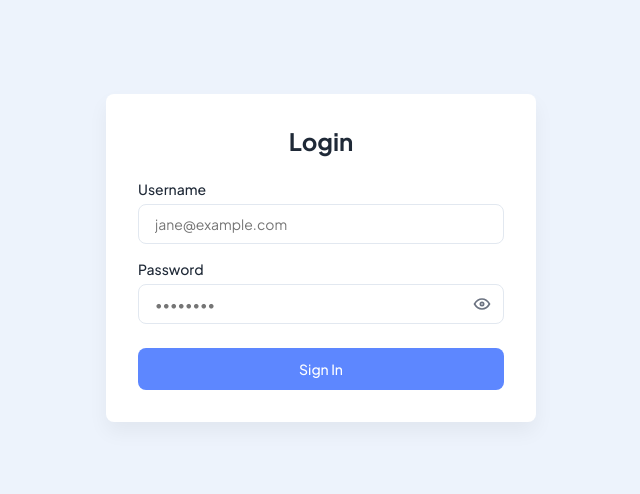
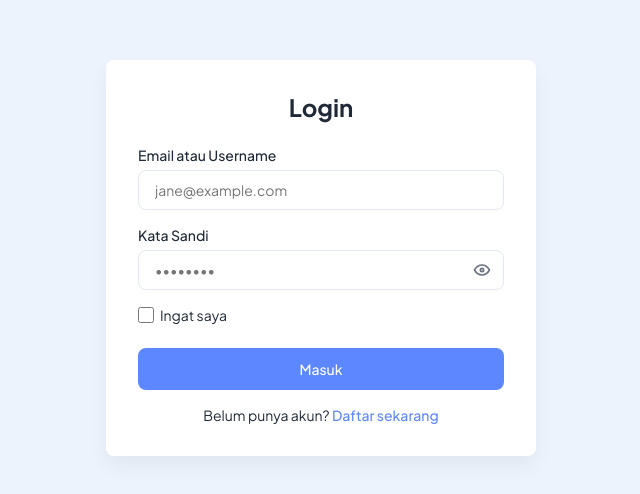
Before and after one commit to GEMA-LaskarAI/GEMA-Frontend, a React (Vite) app: page /login in a window 1280 px wide. Shown: the part 142-636 px from the top of the page, without its empty margins (319-959 px from the left). Built offline with nearby package versions, Linux system fonts and the light colour scheme; no server answers.

Commit message:
Updating login page

```diff
--- a/src/component/GemaApp.jsx
+++ b/src/component/GemaApp.jsx
@@ -1,16 +1,44 @@
-import {Navigate, Route, Routes} from "react-router-dom";
+import { Route, Routes } from "react-router-dom";
 import NotFoundPage from "../pages/NotFoundPage.jsx";
 import RegisterPage from "../pages/RegisterPage.jsx";
 import LoginPage from "../pages/LoginPage.jsx";
 import OnBoardingPage from "../pages/OnBoardingPage.jsx";
+import DashboardPage from "../pages/DashboardPage.jsx"; // misalnya
+import { PrivateRoute, PublicRoute } from "./GemaRoute.jsx";
 
 function GemaApp() {
     return (
         <div className="gema-app">
             <Routes>
-                <Route path="/" element={<OnBoardingPage />} />
-                <Route path="/login" element={<LoginPage />} />
-                <Route path="/dashboard" element={<LoginPage />} />
+                <Route path="/"
+                        element={
+                            <PublicRoute>
+                                <OnBoardingPage />
+                            </PublicRoute>
+                        }
+                />
+                <Route path="/login"
+                        element={
+                            <PublicRoute>
+                                <LoginPage />
+                            </PublicRoute>
+                        }
+                />
+                <Route path="/register"
+                        element={
+                            <PublicRoute>
+                                <RegisterPage />
+                            </PublicRoute>
+                        }
+                />
+                <Route path="/dashboard"
+                        element={
+                            <PrivateRoute>
+                                <DashboardPage />
+                            </PrivateRoute>
+                        }
+                />
+                <Route path="*" element={<NotFoundPage />} />
             </Routes>
         </div>
     );
--- /dev/null
+++ b/src/component/GemaRoute.jsx
@@ -0,0 +1,11 @@
+import { Navigate } from "react-router-dom";
+
+export function PrivateRoute({ children }) {
+    const token = localStorage.getItem("token");
+    return token ? children : <Navigate to="/login" replace />;
+}
+
+export function PublicRoute({ children }) {
+    const token = localStorage.getItem("token");
+    return token ? <Navigate to="/dashboard" replace /> : children;
+}
--- /dev/null
+++ b/src/pages/DashboardPage.jsx
@@ -0,0 +1,22 @@
+import { useNavigate } from "react-router-dom";
+import Button from "../component/ui/Button.jsx";
+
+function DashboardPage() {
+    const navigate = useNavigate();
+
+    const handleLogout = () => {
+        localStorage.removeItem("token");
+        navigate("/");
+    };
+
+    return (
+        <div className="dashboard-page">
+            <div className="dashboard-layout">
+                <h1>Dashboard</h1>
+                <Button onClick={handleLogout}>Keluar</Button>
+            </div>
+        </div>
+    );
+}
+
+export default DashboardPage;
--- a/src/pages/LoginPage.jsx
+++ b/src/pages/LoginPage.jsx
@@ -1,15 +1,48 @@
-import { useState } from "react";
+import {useEffect, useState} from "react";
 import Input from "../component/ui/Input.jsx";
 import Button from "../component/ui/Button.jsx";
+import {Link, useNavigate} from "react-router-dom";
+import {loginUser} from "../services/authService.js";
 
 function LoginPage() {
+    const navigate = useNavigate();
     const [username, setUsername] = useState("");
     const [password, setPassword] = useState("");
     const [rememberMe, setRememberMe] = useState(false);
 
-    const handleLogin = (e) => {
+    useEffect(() => {
+        const savedUsername = localStorage.getItem("rememberUsername");
+        if (savedUsername) {
+            setUsername(savedUsername);
+            setRememberMe(true);
+        }
+    }, []);
+
+    useEffect(() => {
+        if (rememberMe) {
+            localStorage.setItem("rememberUsername", username);
+        } else {
+            localStorage.removeItem("rememberUsername");
+        }
+    }, [rememberMe, username]);
+
+    const handleLogin = async (e) => {
         e.preventDefault();
-        console.log({ username, password, rememberMe });
+
+        try {
+            const res = await loginUser({
+                email: username,
+                password,
+            });
+
+            localStorage.setItem("token", res.data.access_token);
+            console.log("Login berhasil:", res);
+            navigate("/dashboard");
+
+        } catch (err) {
+            console.error("Login gagal:", err.message);
+            alert(err.message);
+        }
     };
 
     return (
@@ -19,22 +52,40 @@ function LoginPage() {
 
                 <form onSubmit={handleLogin} className="login-form">
                     <Input
-                        label="Username"
+                        label="Email atau Username"
                         type="text"
                         value={username}
                         onChange={(e) => setUsername(e.target.value)}
                         placeholder="jane@example.com"
                     />
                     <Input
-                        label="Password"
+                        label="Kata Sandi"
                         type="password"
                         value={password}
                         onChange={(e) => setPassword(e.target.value)}
                         placeholder="••••••••"
                     />
 
-                    <Button type="submit">Sign In</Button>
+                    <div className="login-options">
+                        <label className="remember-me">
+                            <input
+                                type="checkbox"
+                                checked={rememberMe}
+                                onChange={() => setRememberMe(!rememberMe)}
+                            />
+                            Ingat saya
+                        </label>
+                    </div>
+
+                    <Button type="submit">Masuk</Button>
                 </form>
+
+                <p className="login-bottom-text">
+                    Belum punya akun?{" "}
+                    <Link to="/register" className="create-link">
+                        Daftar sekarang
+                    </Link>
+                </p>
             </div>
         </div>
     );
--- /dev/null
+++ b/src/services/authService.js
@@ -0,0 +1,16 @@
+const BASE_URL = import.meta.env.VITE_API_URL;
+
+export async function loginUser({ email, password }) {
+    const res = await fetch(`${BASE_URL}/login`, {
+        method: "POST",
+        headers: { "Content-Type": "application/json" },
+        body: JSON.stringify({ email, password }),
+    });
+
+    if (!res.ok) {
+        const error = await res.json();
+        throw new Error(error.message || "Login gagal");
+    }
+
+    return await res.json();
+}
--- a/src/styles/style.css
+++ b/src/styles/style.css
@@ -138,3 +138,40 @@ body {
 .login-form button {
     margin-top: 8px;
 }
+
+.login-bottom-text {
+    text-align: center;
+    font-size: 14px;
+    color: var(--color-text);
+    margin-top: 16px;
+}
+
+.login-options {
+    font-size: 14px;
+}
+
+.remember-me {
+    display: flex;
+    align-items: center;
+    gap: 6px;
+    color: var(--color-text);
+    font-size: 14px;
+}
+
+.remember-me input[type="checkbox"] {
+    width: 16px;
+    height: 16px;
+    vertical-align: middle;
+    accent-color: var(--color-background-button);
+    cursor: pointer;
+}
+
+.create-link {
+    color: var(--color-background-button);
+    font-weight: 500;
+    text-decoration: none;
+}
+
+.create-link:hover {
+    text-decoration: underline;
+}
```
